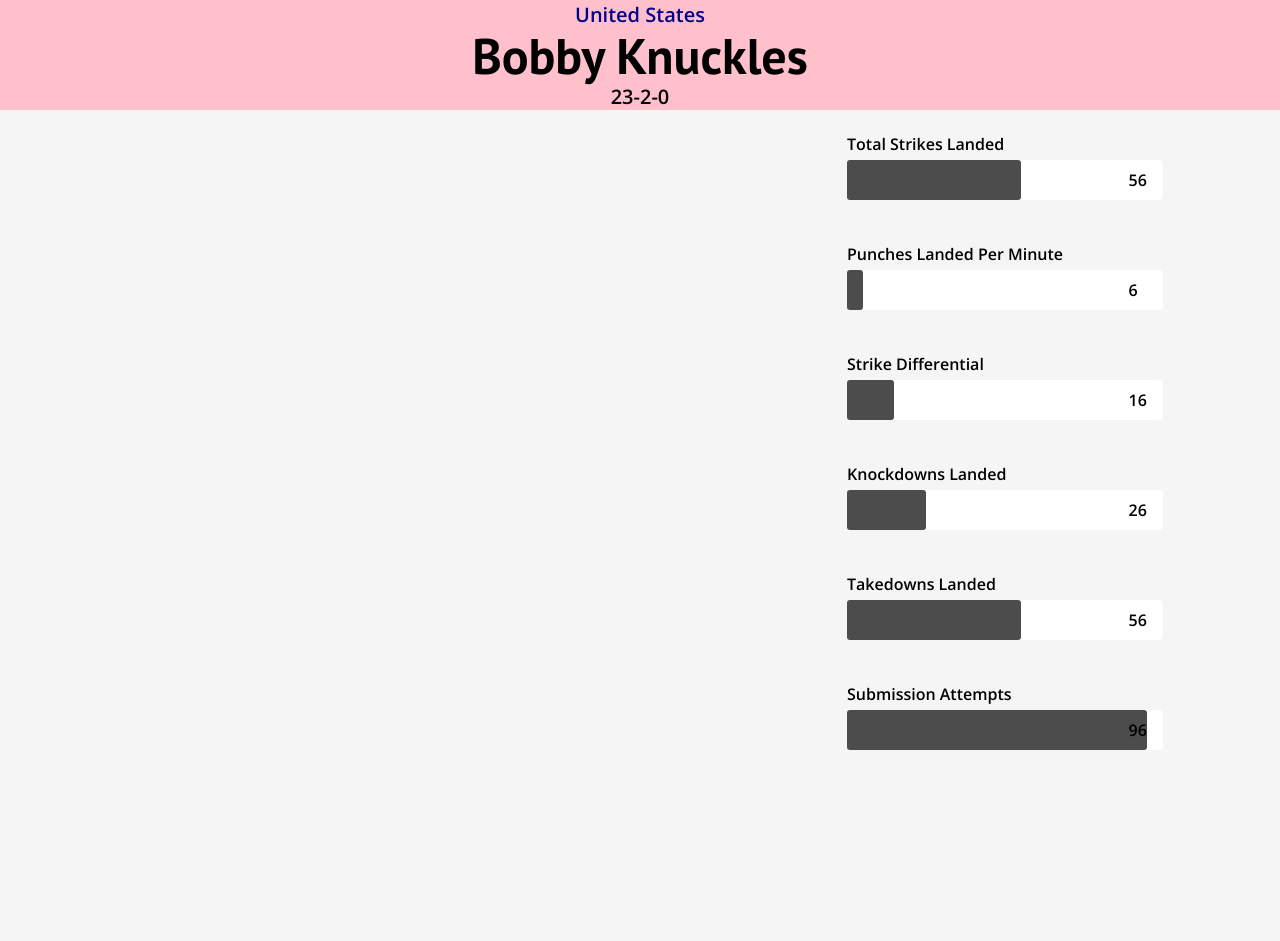
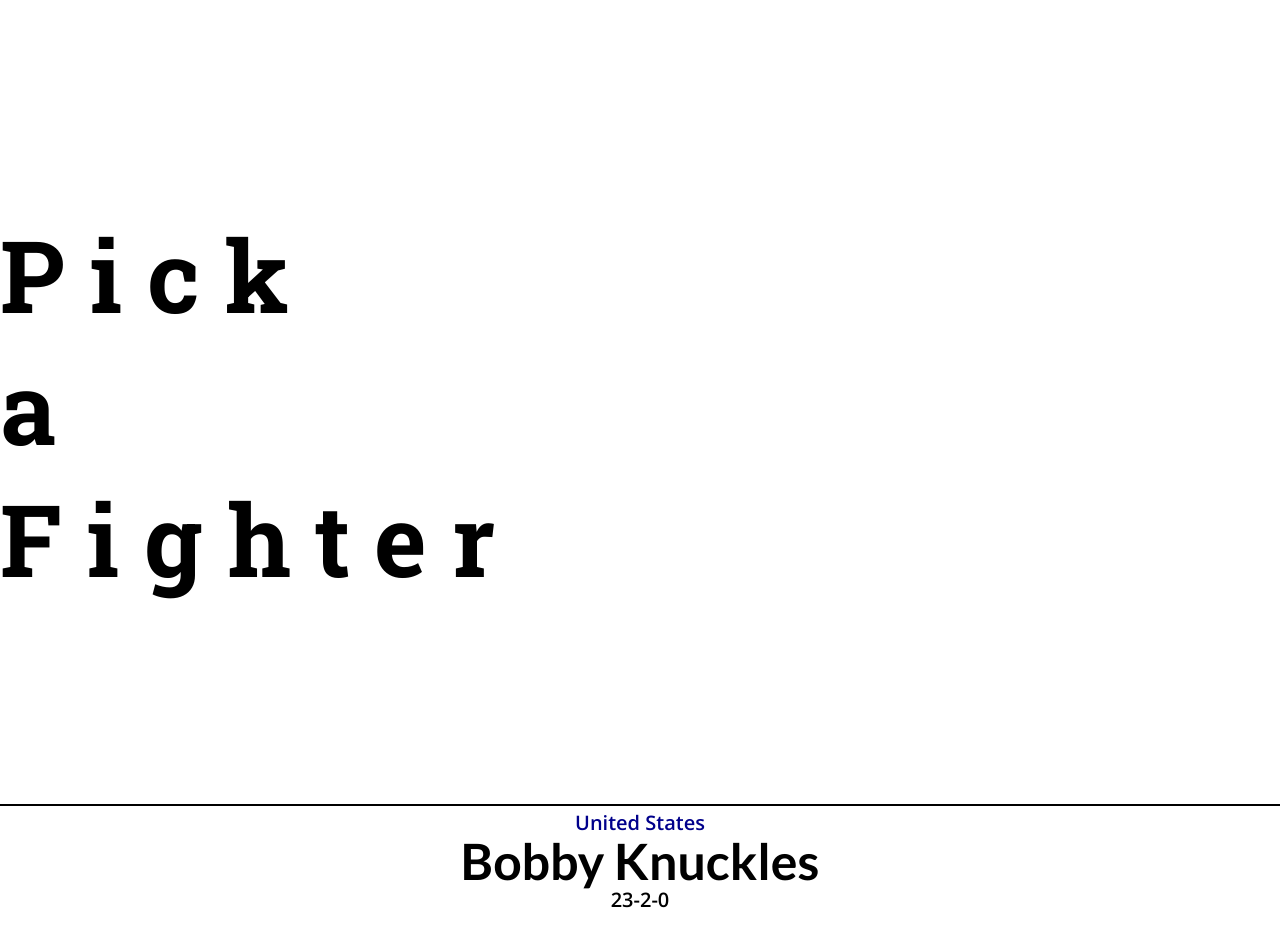
Before and after one commit to ngomichael/ufc-player-info, a React (Create React App) app: page / in a window 1280 px wide. Shown: the top 941 px of the page. Before the commit the page ends 800 px from the top, so only its background shows below. Built offline with nearby package versions, Linux system fonts and the light colour scheme.

Commit message:
created a FrontPgae component and increased the height of the webpage to create a frontpage and a page to display statistics

```diff
--- a/public/index.css
+++ b/public/index.css
@@ -2,8 +2,13 @@ html, body {
     margin: 0;
     padding: 0;
     font-family: sans-serif;
-    background-color: whitesmoke;
+    background-color: white;
     width: 100%;
+    height: 100%;
     min-height: 100%;
+}
 
+#root {
+    position: relative;
+    top: 51%;
 }
--- a/public/index.html
+++ b/public/index.html
@@ -24,6 +24,7 @@
       <link href="https://fonts.googleapis.com/css?family=Roboto+Slab:300,400,700" rel="stylesheet">
       <link href="https://fonts.googleapis.com/css?family=Open+Sans:400,600,700" rel="stylesheet">
       <link href="https://fonts.googleapis.com/css?family=PT+Sans:400,700" rel="stylesheet">
+      <link href="https://fonts.googleapis.com/css?family=Lato:400,700,900" rel="stylesheet">
       <title>React App</title>
   </head>
   <body>
--- a/src/Body.js
+++ b/src/Body.js
@@ -7,6 +7,7 @@ const statisticContainer = {
     position: 'relative',
     left: '65%',
 };
+
 
 class Body extends Component {
     render() {
--- /dev/null
+++ b/src/FrontPage.js
@@ -0,0 +1,31 @@
+import React, {Component} from 'react';
+import Header from './Header';
+
+const titleStyles = {
+    display: 'flex',
+    position: 'relative',
+    width: '1em',
+    letterSpacing: '25px',
+    flexDirection: 'column',
+    fontFamily: 'Roboto Slab',
+    fontWeight: '700',
+    fontSize: '100px',
+    bottom: '200px'
+};
+
+class FrontPage extends Component {
+    render() {
+        return (
+            <div>
+                <div style={titleStyles}>
+                    Pick a Fighter
+                </div>
+                <div>
+                    <Header/>
+                </div>
+            </div>
+        )
+    }
+}
+
+export default FrontPage
--- a/src/Header.js
+++ b/src/Header.js
@@ -2,7 +2,6 @@ import React, {Component} from 'react';
 import Body from './Body';
 
 const fighterInfoStyles = {
-    backgroundColor: 'pink',
     display: 'flex',
     flexDirection: 'column',
     justifyContent: 'center',
@@ -24,7 +23,7 @@ const countryStyles = {
 const fighterNameStyles = {
     color: 'black',
     fontSize: '50px',
-    fontFamily: 'PT Sans',
+    fontFamily: 'Lato',
     fontWeight: '700',
 };
 
@@ -34,6 +33,12 @@ const recordStyles= {
     fontFamily: 'Open Sans',
     fontWeight: '600',
     bottom: '5px'
+};
+
+const line = {
+    width: '100%',
+    height: '2px',
+    backgroundColor: 'black',
 };
 
 class Header extends Component {
@@ -49,6 +54,7 @@ class Header extends Component {
     render() {
         return (
             <div>
+                <div style={line}></div>
                 <div style={fighterInfoStyles}>
                     <div style={countryStyles}>
                         {this.state.country}
--- a/src/Statistics.js
+++ b/src/Statistics.js
@@ -13,7 +13,7 @@ const outerSkillsBar = {
     justifyContent: 'space-between',
     alignItems: 'center',
     width: '25%',
-    backgroundColor:'white',
+    backgroundColor:'purple',
     height: '40px',
     borderRadius: '4px',
 
--- a/src/index.js
+++ b/src/index.js
@@ -1,9 +1,10 @@
 import React from 'react';
 import ReactDOM from 'react-dom';
-import Header from './Header';
+// import Header from './Header';
 import registerServiceWorker from './registerServiceWorker';
+import FrontPage from "./FrontPage";
 
 const root = document.getElementById('root');
 
-ReactDOM.render(<Header />, root);
+ReactDOM.render(<FrontPage />, root);
 registerServiceWorker();
```
